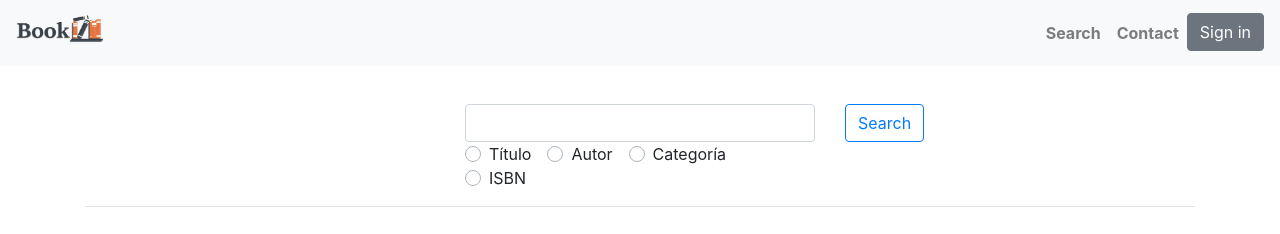
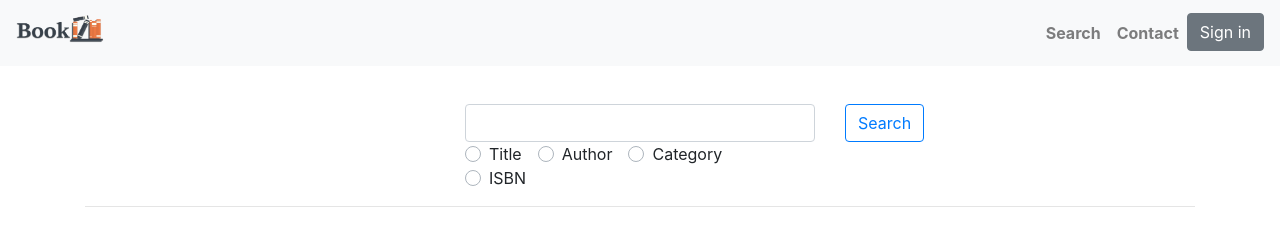
Before and after one commit to Apergot/Book7_GS1, a Vue app: page /search in a window 1280 px wide. Shown: the top 234 px of the page. Built offline with nearby package versions, Linux system fonts and the light colour scheme; what vue-chat-scroll, vue-resource would draw is missing.

Commit message:
Correcting some spelling errors

```diff
--- a/src/views/Components/Footer.vue
+++ b/src/views/Components/Footer.vue
@@ -7,7 +7,7 @@
 
       <p class="footer-links">
         <router-link tag="a" to="/" class="link">Home</router-link> ·
-        <router-link tag="a" to="/search" class="link">Search</router-link>
+        <router-link tag="a" to="/search" class="link">Search</router-link> ·
         <router-link tag="a" to="/contact" class="link">Contact</router-link>
       </p>
 
--- a/src/views/Pages/search.vue
+++ b/src/views/Pages/search.vue
@@ -73,9 +73,9 @@ export default {
       startIndex: 0,
       seen: false,
       optciones: [
-        { value: 'intitle', text: 'Título' },
-        { value: 'inauthor', text: 'Autor' },
-        { value: 'subject', text: 'Categoría' },
+        { value: 'intitle', text: 'Title' },
+        { value: 'inauthor', text: 'Author' },
+        { value: 'subject', text: 'Category' },
         { value: 'isbn', text: 'ISBN' }
       ]
     }
```
